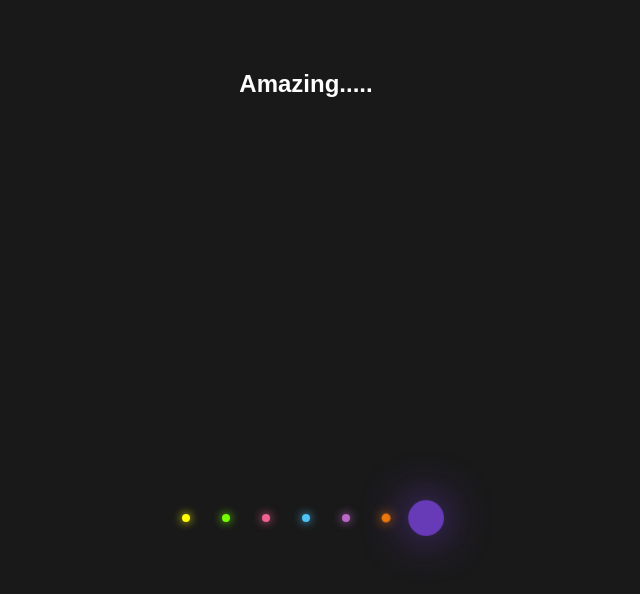
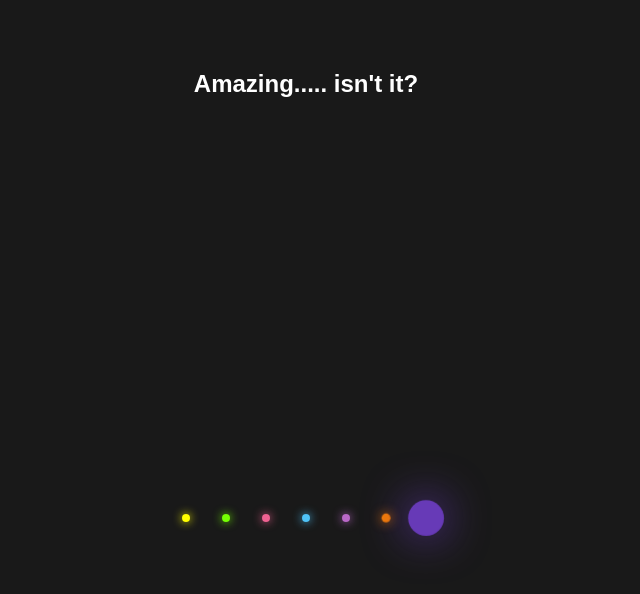
Before and after one commit to TorresSanders/my-first-repo, a plain HTML site: page index.html in a window 1280 px wide. Shown: the whole page, without its empty margins (334-974 px from the left). Drawn offline with Linux system fonts and the light colour scheme.

Commit message:
updated header

```diff
--- a/index.html
+++ b/index.html
@@ -8,7 +8,7 @@
     </head>
     <body>
         <div>
-            <h2>Amazing.....</h2>
+            <h2>Amazing..... isn't it?</h2>
         <ul>
             <li></li>
             <li></li>
```
